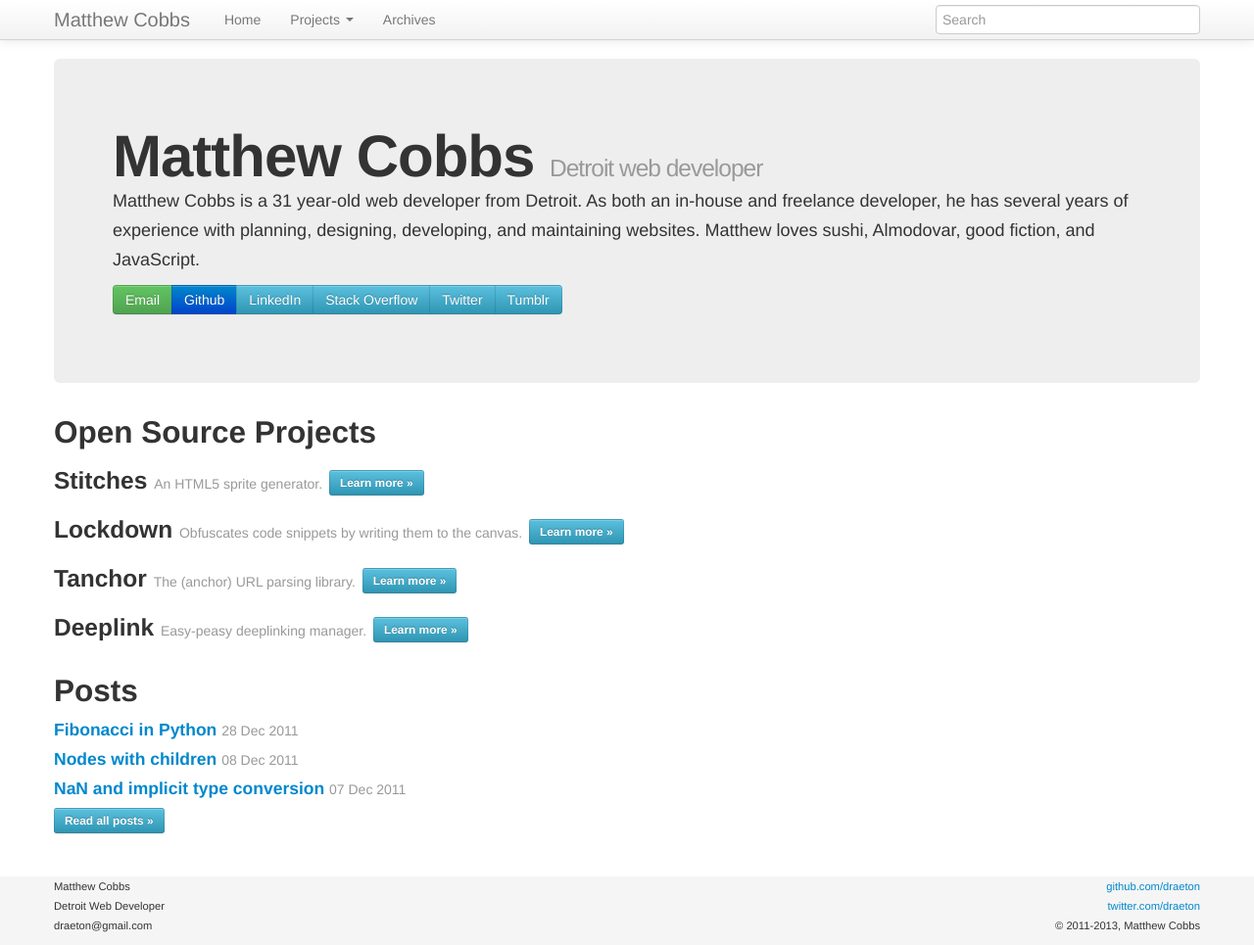
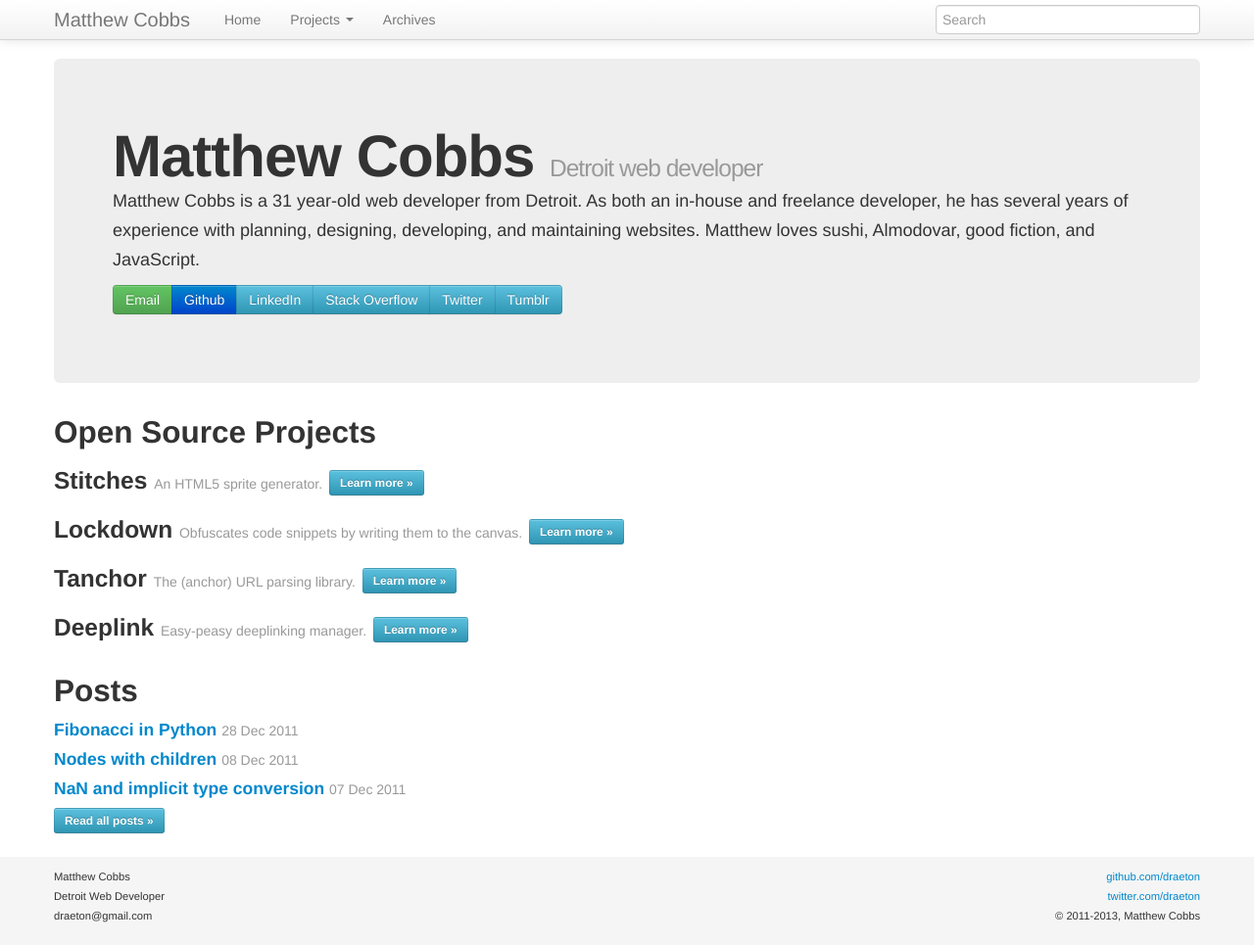
Before and after one commit to draeton/draeton.github.com, a Jekyll site: the page built from index.html, in a window 1280 px wide and 965 px high. Shown: the whole window at 98% size. Built offline with Jekyll 4.4.1, drawn with Linux system fonts in a browser that asks for light colours; nearby versions of some CDN libraries; Markdown is read by kramdown in place of the engine named in the settings; the list of posts is cut into pages by our own code.

Commit message:
Removing sticky footer

```diff
--- a/_layouts/default.html
+++ b/_layouts/default.html
@@ -35,8 +35,6 @@
 </head>
 
 <body>
-
-    <div id="wrap">
 
     <!-- top navigation -->
     <div class="navbar navbar-fixed-top">
@@ -78,11 +76,6 @@
 
         </div>
     </div>
-
-        <!-- ensure adequate spacing for footer -->
-        <div id="push"></div>
-
-    </div><!-- end #wrap -->
 
     <footer>
         <div class="container">
--- a/css/draeton.css
+++ b/css/draeton.css
@@ -1,45 +1,15 @@
-html,
+/* For sticky top nav */
+
 body {
-    /* The html and body elements cannot have any padding or margin. */
-    height: 100%;
+    padding-top: 60px;
 }
 
-/* Wrapper for page content to push down footer */
-
-#wrap {
-    min-height: 100%;
-    height: auto !important;
-    height: 100%;
-    /* Negative indent footer by it's height */
-    margin: 0 auto -70px;
-}
-
-#push,
-footer {
-    /* Set the fixed height of the footer here */
-    height: 70px;
-}
+/* Footer styles */
 
 footer {
     font-size: 80%;
     background-color: #f5f5f5;
-}
-
-/* Lastly, apply responsive CSS fixes as necessary */
-
-@media (max-width: 767px) {
-    footer {
-        margin-left: -20px;
-        margin-right: -20px;
-        padding-left: 20px;
-        padding-right: 20px;
-    }
-}
-
-/* For sticky top nav */
-
-#wrap > .container {
-    padding-top: 60px;
+    padding: 10px 0;
 }
 
 /* General content styles */
```
Lines whose indentation alone changed are shown as unchanged.
